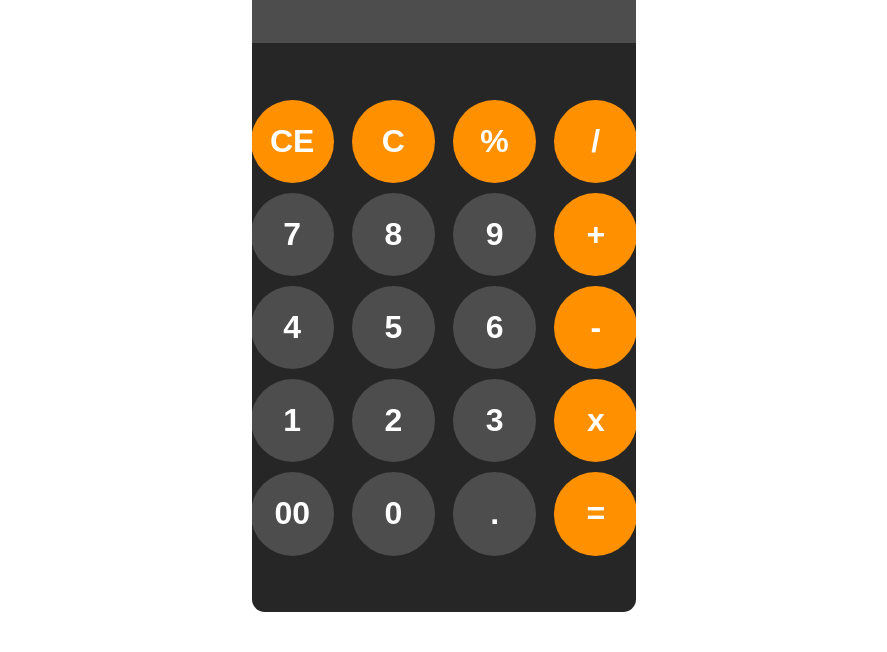
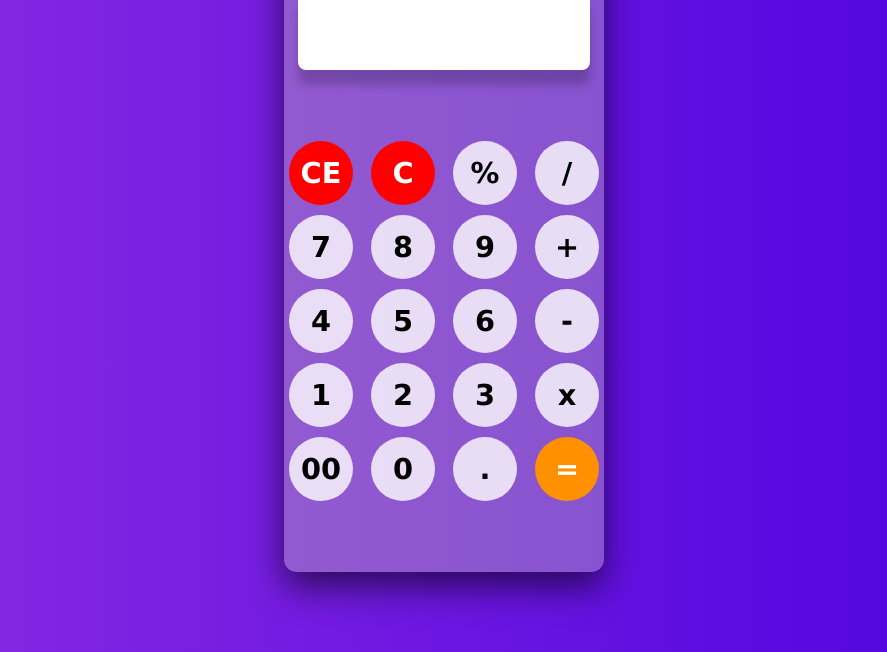
Before and after one commit to omshah360/JS-Projects, a plain HTML site: page Calculator/index.html in a window 1280 px wide. Shown: the part 148-800 px from the top of the page, without its empty margins (196-1083 px from the left). Drawn offline with Linux system fonts and the light colour scheme.

Commit message:
minor changes

```diff
--- a/Calculator/app.js
+++ b/Calculator/app.js
@@ -1,4 +1,5 @@
 const display = document.querySelector("#display");
+const OperatorBtn = document.querySelector(".operator-btn");
 
 function clearDisplay() {
     display.value = '';
@@ -9,10 +10,15 @@ function appendToDisplay(input) {
 }
 
 function calculate(){
-    try{
-        display.value = eval(display.value);
+    if(display.value == ""){
+        alert("Please Enter Something to Calculate!");
     }
-    catch(error){
-        display.value = "Error";
+    else{
+        try{
+            display.value = eval(display.value);
+        }
+        catch(error){
+            display.value = "Error";
+        }
     }
-}
+};
--- a/Calculator/index.html
+++ b/Calculator/index.html
@@ -8,25 +8,26 @@
 </head>
 <body>
     <div class="calculator">
+        <h1>Calculator</h1>
         <input id="display" type="text" readonly>
         <div class="keys-container">
             <div id="keys">
-                <button onclick="clearDisplay()" class="operator-btn">CE</button>
-                <button onclick="clearDisplay()" class="operator-btn">C</button>
-                <button onclick="appendToDisplay('%')" class="operator-btn">%</button>
-                <button onclick="appendToDisplay('/')" class="operator-btn">/</button>
+                <button onclick="clearDisplay()" class="clear-btn">CE</button>
+                <button onclick="clearDisplay()" class="clear-btn">C</button>
+                <button onclick="appendToDisplay('%')">%</button>
+                <button onclick="appendToDisplay('/')">/</button>
                 <button onclick="appendToDisplay('7')">7</button>
                 <button onclick="appendToDisplay('8')">8</button>
                 <button onclick="appendToDisplay('9')">9</button>
-                <button onclick="appendToDisplay('+')" class="operator-btn">+</button>
+                <button onclick="appendToDisplay('+')">+</button>
                 <button onclick="appendToDisplay('4')">4</button>
                 <button onclick="appendToDisplay('5')">5</button>
                 <button onclick="appendToDisplay('6')">6</button>
-                <button onclick="appendToDisplay('-')" class="operator-btn">-</button>
+                <button onclick="appendToDisplay('-')">-</button>
                 <button onclick="appendToDisplay('1')">1</button>
                 <button onclick="appendToDisplay('2')">2</button>
                 <button onclick="appendToDisplay('3')">3</button>
-                <button onclick="appendToDisplay('*')" class="operator-btn">x</button>
+                <button onclick="appendToDisplay('*')">x</button>
                 <button onclick="appendToDisplay('00')">00</uotton>
                 <button onclick="appendToDisplay('0')">0</button>
                 <button onclick="appendToDisplay('.')">.</button>
--- a/Calculator/style.css
+++ b/Calculator/style.css
@@ -2,6 +2,7 @@
     margin: 0;
     padding: 0;
     border:border-box;
+    font-family: 'Lucida Sans', 'Lucida Sans Regular', 'Lucida Grande', 'Lucida Sans Unicode', Geneva, Verdana, sans-serif;
 }
 
 body{
@@ -9,33 +10,42 @@ body{
     display: flex;
     justify-content: center;
     align-items: center;
-    background-color: hsl(0, 0%, 100%);
+    background: linear-gradient(to right, #8e2de2, #4a00e0);
+    overflow: hidden;
+}
+h1{
+    color: white;
+    font-size: 2rem;
+    margin: 10px 0px;
 }
 
 .calculator{
-    height: 90vh;
-    width: 30vw;
-    background-color: hsl(0, 0%, 15%);
+    height: 80vh;
+    width: 25vw;
+    background: rgba(190, 183, 183, 0.4);
     border-radius: 0.8rem;
     overflow: hidden;
     display: flex;
     flex-direction: column;
+    justify-content: space-around;
     align-items: center;
+    box-shadow: 0 15px 35px rgba(0, 0, 0, 0.6);
 }
 
 #display{
-    height: 20vh;
-    width: 100%;
+    min-height: 10vh;
+    width: 85%;
     padding-right: 20px;
-    font-size: 3rem;
-    color: white;
+    font-size: 2rem;
     text-align: right;
+    border-radius: 0.5rem;
     border: none;
-    background-color: hsl(0, 0%, 30%);
+    background-color: white;
+    box-shadow: 0 15px 10px rgba(0, 0, 0, 0.2);
 }
 
 .keys-container{
-    height: 70vh;
+    height: 60vh;
     width: 100%;
     padding: 20px 0px;
     display: flex;
@@ -50,20 +60,19 @@ body{
 }
 
 button{
-    height: 5.2rem;
-    width: 5.2rem;
+    height: 4rem;
+    width: 4rem;
     margin: 0px 4px;
     border-radius: 50%;
     border: none;
-    font-size: 2rem;
+    font-size: 1.8rem;
     font-weight: bold;
-    color:white;
     cursor: pointer;
-    background-color: hsl(0, 0%, 30%);
+    background-color: rgba(255, 255, 255, 0.8);;
 }
 
 button:hover{
-    background-color: hsl(0, 0%, 40%);
+    background-color: rgba(255, 255, 255);
 }
 
 button:active{
@@ -84,3 +93,18 @@ button:active{
     background-color: hsl(34, 100%, 75%);
 
 }
+
+.clear-btn{
+    background-color: rgb(255, 0, 0);
+    color: white;
+}
+
+.clear-btn:hover{
+    background-color: rgb(196, 5, 5);
+
+}
+
+.clear-btn:active{
+    background-color: rgba(255, 0, 0, 0.9);
+
+}
```
